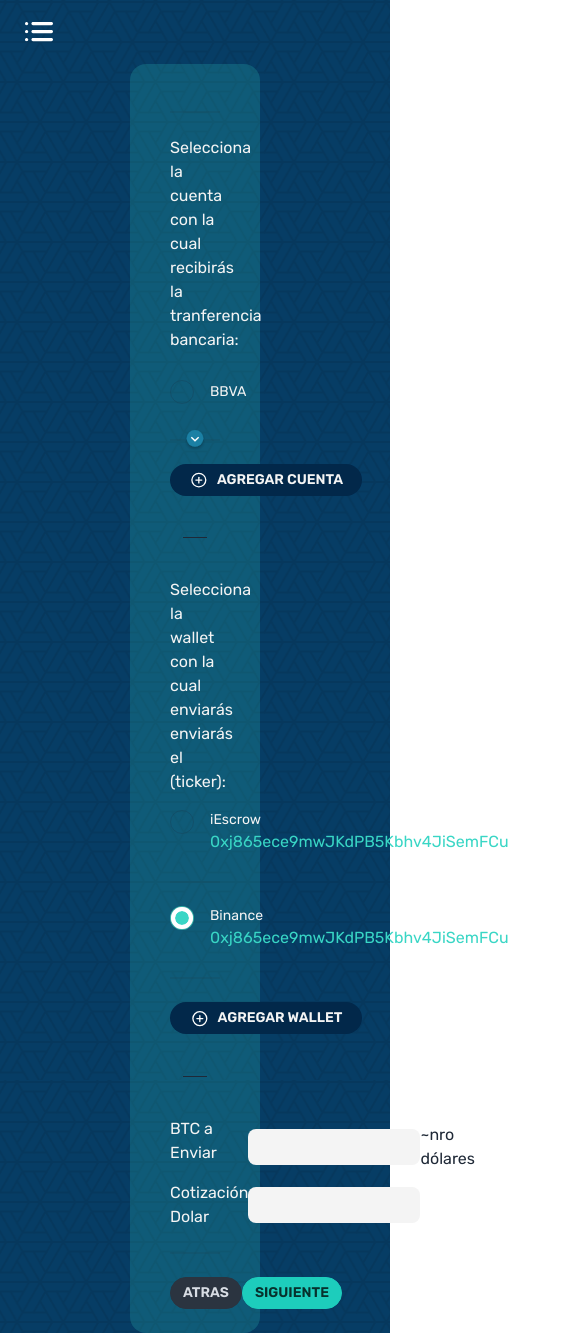
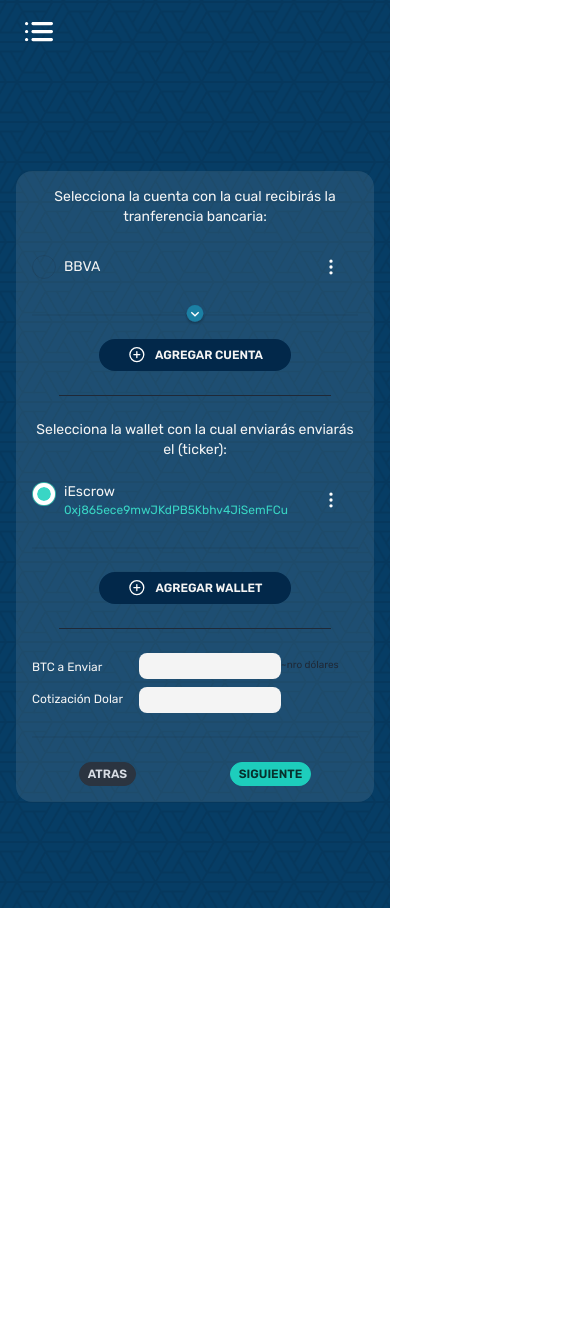
Before and after one commit to iEscrow/frontend, a Next.js app: page /marketplace/seleccion in a window 390 px wide. Shown: the top 1333 px of the page, 585 px wide, since content can reach past the window. After the commit the page ends 908 px from the top, so only its background shows below. Built offline with nearby package versions, Linux system fonts and the light colour scheme.

Commit message:
Issue #11. Agrego responsive para mobile

```diff
--- a/src/app/components/marketplace/cuenta.jsx
+++ b/src/app/components/marketplace/cuenta.jsx
@@ -13,9 +13,9 @@ const Cuenta = () => {
     setIsCollapsed(!isCollapsed);
   };
   return (
-    <div>
-      <div className="flex w-full justify-between">
-        <div className="flex gap-4 items-center">
+    <>
+      <div className="flex justify-between">
+        <div className="flex sm:gap-2 md:gap-4 items-center">
           <input
             type="radio"
             name="radio-10"
@@ -24,53 +24,59 @@ const Cuenta = () => {
           />
           <span className="label-text text-white">BBVA</span>
         </div>
-        <div className="dropdown dropdown-right">
+        <div className="dropdown sm:dropdown-left md:dropdown-right">
           <button tabIndex={0} className="btn btn-ghost">
-            <Image src={more} className="w-[20px] md:w-[20px]" alt="logo" />
+            <Image src={more} className="w-[20px] md:w-[20px]" alt="more" />
           </button>
           <ul
             tabIndex={0}
-            className="dropdown-content z-[1] menu p-2 shadow bg-dark-blue rounded-b-lg w-52 text-white"
+            className="dropdown-content z-[1] menu md:p-2 shadow bg-dark-blue rounded-lg sm:w-22 md:w-52 text-white"
           >
             <li>
-              <a>Editar</a>
+              <a className="text-xs">Editar</a>
             </li>
             <li>
-              <a>Eliminar</a>
+              <a className="text-xs">Eliminar</a>
             </li>
           </ul>
         </div>
       </div>
-      <div className={`${isCollapsed ? "hidden" : "flex flex-col ml-12"}`}>
-        <p className="text-green">
-          Titular: <b className="text-white">Facundo salas</b>
+      <div
+        className={`${
+          isCollapsed ? "hidden" : "flex flex-col sm:ml-10 md:ml-12"
+        }`}
+      >
+        <p className="text-green sm:text-sm md:text-md">
+          Titular:{" "}
+          <b className="text-white sm:text-sm md:text-md">Facundo salas</b>
         </p>
-        <p className="text-green">
-          Número de cuenta: <b className="text-white">3216XXXXXXXXX4351</b>
+        <p className="text-green sm:text-sm md:text-md">
+          Nro de cuenta:{" "}
+          <b className="text-white sm:text-sm md:text-md">3216XXXXXXXXX4351</b>
         </p>
-        <p className="text-green">
-          CBU: <b className="text-white">0000321XXXXX4684351</b>
+        <p className="text-green sm:text-sm md:text-md">
+          CBU:{" "}
+          <b className="text-white sm:text-sm md:text-md">
+            0000321XXXXX4684351
+          </b>
         </p>
       </div>
-
       <div className="flex items-center">
-        <div className="flex-grow divider"></div>
-        <div>
+        <div className="flex-grow divider" />
         <Image
           src={isCollapsed ? arrowDown : arrowUp}
           className="w-[20px] md:w-[20px]"
           alt="logo"
           onClick={() => toggleCollapse()}
         />
+        <div className="flex-grow divider" />
       </div>
-        <div className="flex-grow divider"></div>
-      </div>
-
-      <button className="btn btn-ghost btn-sm w-48 bg-dark-blue text-white rounded-full">
-        <Image src={plus} className="w-[20px] md:w-[20px]" alt="logo" /> AGREGAR
-        CUENTA
+      <div className="flex w-full justify-center">
+        <button className="btn btn-ghost btn-sm w-48 bg-dark-blue text-white text-xs md:text-sm rounded-full">
+          <Image src={plus} className="w-[20px]" alt="plus" /> AGREGAR CUENTA
         </button>
       </div>
+    </>
   );
 };
 
--- a/src/app/components/marketplace/vender-cripto.jsx
+++ b/src/app/components/marketplace/vender-cripto.jsx
@@ -1,35 +1,26 @@
-import React from "react";
-import Link from 'next/link';
+import Link from "next/link";
 
 const VenderCripto = () => {
   return (
-    <div className="flex flex-col items-center w-full">
-       <div className="backdrop-opacity-10 bg-green/20 w-1/3 p-10 rounded-2xl flex flex-col justify-center items-center">
+    <div className="min-h-screen w-full flex justify-center items-center p-4">
+      <div className="backdrop-opacity-10 bg-white/10 sm:w-full md:w-1/3 sm:p-4 md:p-10 rounded-2xl flex flex-col justify-center items-center">
         <div className="flex flex-col gap-6 text-white">
           <div>
             <p>Enviar</p>
             <select className="select w-60 bg-white text-blue">
               <option>BTC</option>
-            <option>USDT</option>
-            <option>USDC</option>
-            <option>ETH</option>
-            <option>BNB</option>
             </select>
           </div>
           <div>
             <p>Recibir</p>
             <select className="select w-60 bg-white text-blue">
-            <option>Transferencia bancaria</option>
               <option>USDT</option>
-            <option>USDC</option>
-            <option>ETH</option>
-            <option>BNB</option>
             </select>
           </div>
         </div>
-      <div className="divider"></div>
-      <div className="flex flex-col gap-6">
-        <div className="flex gap-4">
+        <div className="divider" />
+        <div className="flex md:flex-col gap-6">
+          <div className="flex items-center gap-4">
             <input
               type="radio"
               name="radio-10"
@@ -38,11 +29,13 @@ const VenderCripto = () => {
             />
             <div className="flex flex-col">
               <span className="label-text text-white">PRIVADO</span>
-            <p>Ya tengo la contraparte.</p>
-            <p>No figurará en el Marketplace.</p>
+              <p className="sm:hidden md:flex">Tengo la contraparte.</p>
+              <p className="sm:hidden md:flex">
+                No figurará en el Marketplace.
+              </p>
             </div>
           </div>
-        <div className="flex gap-4">
+          <div className="flex items-center gap-4">
             <input
               type="radio"
               name="radio-10"
@@ -51,19 +44,23 @@ const VenderCripto = () => {
             />
             <div className="flex flex-col">
               <span className="label-text text-white">PÚBLICO</span>
-            <p>No tengo la contraparte.</p>
-            <p>Se listará en el Marketplace.</p>
+              <p className="sm:hidden md:flex">No tengo la contraparte.</p>
+              <p className="sm:hidden md:flex">Se listará en el Marketplace.</p>
             </div>
           </div>
         </div>
-      <div className="divider"></div>
-      <div className="flex justify-between w-2/5">
-        <button className="btn btn-sm btn-neutral rounded-full">ATRAS</button>
+        <div className="divider" />
+        <div className="flex justify-around w-full">
+          <button className="btn sm:btn-xs md:btn-md btn-neutral rounded-full">
+            ATRAS
+          </button>
           <Link href="/marketplace/seleccion">
-        <button className="btn btn-sm btn-accent rounded-full">
+            <button className="btn sm:btn-xs md:btn-md btn-accent rounded-full">
               SIGUIENTE
-        </button></Link>
-      </div></div>
+            </button>
+          </Link>
+        </div>
+      </div>
     </div>
   );
 };
--- a/src/app/components/marketplace/wallet.jsx
+++ b/src/app/components/marketplace/wallet.jsx
@@ -5,9 +5,9 @@ import plus from "../../../assets/btn-plus.svg";
 
 const Wallet = () => {
   return (
-    <div>
-      <div className="flex justify-between">
-        <div className="flex gap-4">
+    <>
+      <div className="flex items-center justify-between w-full">
+        <div className="flex sm:gap-2 md:gap-4">
           <input
             type="radio"
             name="radio-10"
@@ -16,65 +16,36 @@ const Wallet = () => {
           />
           <div className="flex flex-col">
             <span className="label-text text-white">iEscrow</span>
-            <p className="text-green">0xj865ece9mwJKdPB5Kbhv4JiSemFCu</p>
+            <p className="text-green sm:text-xs md:text-sm">
+              0xj865ece9mwJKdPB5Kbhv4JiSemFCu
+            </p>
           </div>
         </div>
-        <div className="dropdown dropdown-right">
+        <div className="dropdown sm:dropdown-left md:dropdown-right">
           <button tabIndex={0} className="btn btn-ghost">
-            <Image src={more} className="w-[20px] md:w-[20px]" alt="logo" />
+            <Image src={more} className="w-[20px] md:w-[20px]" alt="more" />
           </button>
-
           <ul
             tabIndex={0}
-            className="dropdown-content z-[1] menu p-2 shadow bg-dark-blue rounded-b-lg w-52 text-white"
+            className="dropdown-content z-[1] menu md:p-2 shadow bg-dark-blue rounded-lg sm:w-22 md:w-52 text-white"
           >
             <li>
-              <a>Editar</a>
+              <a className="text-xs">Editar</a>
             </li>
             <li>
-              <a>Eliminar</a>
+              <a className="text-xs">Eliminar</a>
             </li>
           </ul>
         </div>
       </div>
-      <div className="divider"></div>
-      <div className="flex justify-between">
-        <div className="flex gap-4">
-          <input
-            type="radio"
-            name="radio-10"
-            className="radio checked:bg-green"
-            checked
-          />
-          <div className="flex flex-col">
-            <span className="label-text text-white">Binance</span>
-            <p className="text-green">0xj865ece9mwJKdPB5Kbhv4JiSemFCu</p>
-          </div>
-        </div>
-        <div className="dropdown dropdown-right">
-          <button tabIndex={0} className="btn btn-ghost">
-            <Image src={more} className="w-[20px] md:w-[20px]" alt="logo" />
-          </button>
-
-          <ul
-            tabIndex={0}
-            className="dropdown-content z-[1] menu p-2 shadow bg-dark-blue rounded-b-lg w-52 text-white"
-          >
-            <li>
-              <a>Editar</a>
-            </li>
-            <li>
-              <a>Eliminar</a>
-            </li>
-          </ul>
-        </div>
+      <div className="divider" />
+      <div className="flex w-full justify-center">
+        <button className="btn btn-ghost btn-sm w-48 bg-dark-blue text-white text-xs md:text-sm rounded-full">
+          <Image src={plus} className="w-[20px] md:w-[20px]" alt="logo" />{" "}
+          AGREGAR WALLET
+        </button>
       </div>
-      <div className="divider"></div>
-      <button className="btn btn-ghost btn-sm w-48 bg-dark-blue text-white rounded-full">
-        <Image src={plus} className="w-[20px] md:w-[20px]" alt="logo" /> AGREGAR
-        WALLET
-      </button>
-    </div>
+    </>
   );
 };
 
--- a/src/app/marketplace/publicar/page.jsx
+++ b/src/app/marketplace/publicar/page.jsx
@@ -3,20 +3,19 @@ import Link from "next/link";
 
 const Publicar = () => {
   return (
-    <div className="min-h-screen flex justify-center items-center">
-      <div className="backdrop-opacity-10 bg-green/20 w-1/3 px-10 py-6 rounded-2xl flex flex-col justify-center items-center">
-        <div className="divider" />
-        <div className="flex flex-col items-center gap-4 w-full">
+    <div className="min-h-screen w-full flex justify-center items-center p-4">
+      <div className="backdrop-opacity-10 bg-white/10 sm:w-full md:w-1/3 sm:p-4 md:p-10 rounded-2xl flex flex-col justify-center items-center">
+        <div className="flex flex-col gap-4 w-full">
           <div>
-            <p className="text-white">
+            <p className="text-white sm:text-sm text-center">
               Elige una web de la cual tomar el precio de Bitcoin. El precio
               continuará actualizandose hasta que la otra parte acepte el
               intercambio
             </p>
           </div>
-          <div className="flex flex-col w-4/5 gap-4">
-            <div className="flex justify-between gap-4">
-              <div className="flex items-center gap-4">
+          <div className="flex flex-col w-full">
+            <div className="flex justify-evenly">
+              <div className="flex items-center sm:gap-2 md:gap-4">
                 <input
                   type="radio"
                   name="radio-10"
@@ -29,46 +28,18 @@ const Publicar = () => {
                 <p className="text-green">U$D 10.238,25</p>
               </div>
             </div>
-            <div className="flex justify-between gap-4">
-              <div className="flex items-center gap-4">
-                <input
-                  type="radio"
-                  name="radio-10"
-                  className="radio checked:bg-green"
-                  checked
-                />
-                <p className="label-text text-white">Coinmonitor</p>
-              </div>
-              <div>
-                <p className="text-green">U$D 10.215,45</p>
-              </div>
-            </div>
-            <div className="flex justify-between gap-4">
-              <div className="flex items-center gap-4">
-                <input
-                  type="radio"
-                  name="radio-10"
-                  className="radio checked:bg-green"
-                  checked
-                />
-                <p className="label-text text-white">Binance</p>
-              </div>
-              <div>
-                <p className="text-green">U$D 10.203,06</p>
-              </div>
-            </div>
           </div>
-          <div className="border-t border-gray-300 m-10 w-2/4" />
-          <div className="flex flex-col w-full gap-6">
+          <div className="border-t border-gray-300 sm:m-6 sm:w-5/6" />
+          <div className="flex flex-col w-full gap-4 items-center">
             <div>
-              <p>% DE COMISIÓN</p>
+              <p className="text-xs text-center">% DE COMISIÓN</p>
               <input
                 type="text"
                 className="input w-[172px] h-[36px] bg-white"
               />
             </div>
             <div>
-              <p>ARS TOTAL</p>
+              <p className="text-xs text-center">ARS TOTAL</p>
               <input
                 type="text"
                 className="input w-[172px] h-[36px] bg-white"
@@ -76,14 +47,14 @@ const Publicar = () => {
               />
             </div>
           </div>
-          <div className="border-t border-gray-300 m-10 w-2/4" />
-          <div className="flex justify-between w-full">
+          <div className="border-t border-gray-300 sm:m-6 sm:w-5/6" />
+          <div className="flex sm:justify-around w-full">
           <Link href="/marketplace/seleccion">
-            <button className="btn btn-sm btn-neutral rounded-full">
+            <button className="btn sm:btn-xs md:btn-md btn-neutral rounded-full">
               ATRAS
             </button>
           </Link>
-          <button className="btn btn-sm btn-accent rounded-full">
+          <button className="btn sm:btn-xs md:btn-md btn-accent rounded-full">
             PUBLICAR ESCROW
           </button>
         </div>
--- a/src/app/marketplace/seleccion/page.jsx
+++ b/src/app/marketplace/seleccion/page.jsx
@@ -5,12 +5,11 @@ import Link from "next/link";
 
 const Seleccion = () => {
   return (
-    <div className="min-h-screen flex justify-center items-center">
-      <div className="backdrop-opacity-10 bg-green/20 w-1/3 px-10 py-6 rounded-2xl flex flex-col justify-center items-center">
-        <div className="divider" />
+    <div className="min-h-screen flex justify-center items-center w-full p-4">
+      <div className="backdrop-opacity-10 bg-white/10 sm:w-full md:w-1/3 sm:p-4 md:p-10 rounded-2xl flex flex-col justify-center items-center">
         <div className="flex flex-col gap-4 w-full">
           <div>
-            <p className="text-white">
+            <p className="text-white text-center sm:text-sm md:text-md">
               Selecciona la cuenta con la cual recibirás la tranferencia
               bancaria:
             </p>
@@ -19,10 +18,10 @@ const Seleccion = () => {
             <Cuenta />
           </div>
         </div>
-        <div className="border-t border-gray-300 m-10 w-2/4" />
+        <div className="border-t border-gray-300 sm:m-6 sm:w-5/6" />
         <div className="flex flex-col gap-4 w-full">
           <div>
-            <p className="text-white">
+            <p className="text-white text-center sm:text-sm md:text-md">
               Selecciona la wallet con la cual enviarás enviarás el (ticker):
             </p>
           </div>
@@ -30,33 +29,43 @@ const Seleccion = () => {
             <Wallet />
           </div>
         </div>
-        <div className="border-t border-gray-300 m-10 w-2/4" />
-        <div className="flex w-full items-center justify-evenly">
-          <div className="flex flex-col gap-4">
-            <p className="text-white">BTC a Enviar</p>
-            <p className="text-white">Cotización Dolar</p>
+        <div className="border-t border-gray-300 sm:m-6 sm:w-5/6" />
+        <div className="flex w-full items-center gap-4">
+          <div className="flex flex-col sm:gap-4 md:gap-4">
+            <div>
+              <p className="text-white sm:text-xs md:text-md">BTC a Enviar</p>
+            </div>
+            <div>
+              <p className="text-white sm:text-xs md:text-md">
+                Cotización Dolar
+              </p>
+            </div>
           </div>
-          <div className="flex flex-col gap-4">
+          <div className="flex flex-col gap-2">
             <div className="flex items-center">
               <input
                 type="text"
-                className="input w-[172px] h-[36px] bg-white"
+                className="input sm:w-[142px] md:w-[172px] sm:h-[26px] md:h-[36px] bg-white"
               />
-              <p>~nro dólares</p>
+              <p className="sm:text-[10px] md:text-md">~nro dólares</p>
             </div>
-
-            <input type="text" className="input w-[172px] h-[36px] bg-white" />
+            <div>
+              <input
+                type="text"
+                className="input sm:w-[142px] md:w-[172px] sm:h-[26px] md:h-[36px] bg-white"
+              />
+            </div>
           </div>
         </div>
         <div className="divider" />
-        <div className="flex justify-between w-full">
+        <div className="flex sm:justify-around w-full">
           <Link href="/marketplace/vender-cripto">
-            <button className="btn btn-sm btn-neutral rounded-full">
+            <button className="btn sm:btn-xs md:btn-md btn-neutral rounded-full">
               ATRAS
             </button>
           </Link>
           <Link href="/marketplace/publicar">
-            <button className="btn btn-sm btn-accent rounded-full">
+            <button className="btn sm:btn-xs md:btn-md btn-accent rounded-full">
               SIGUIENTE
             </button>
           </Link>
```
Lines whose indentation alone changed are shown as unchanged.
